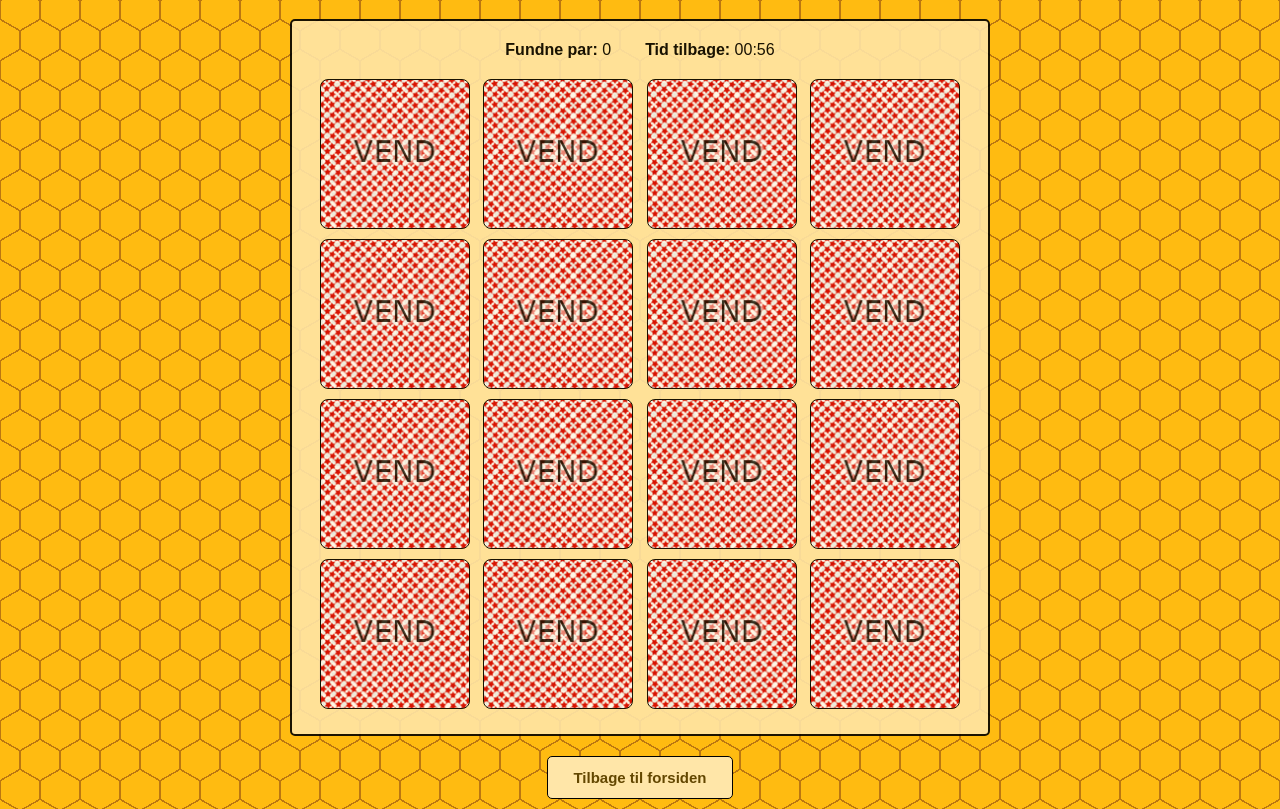
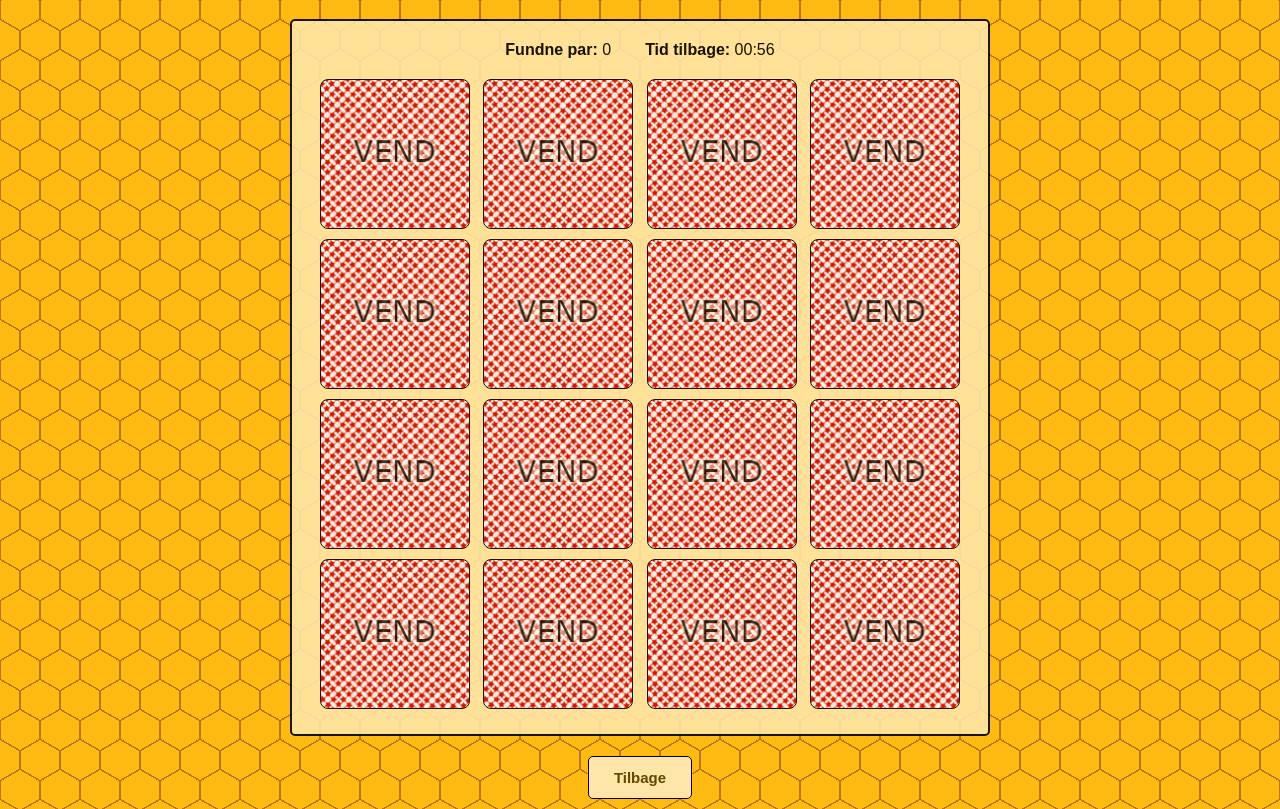
Before and after one commit to dani832m/Vendespil_v2, a plain HTML site: page index.html in a window 1280 px wide. Shown: the part 80-889 px from the top of the page. Drawn offline with Linux system fonts and the light colour scheme.

Commit message:
Lille ændring

```diff
--- a/index.html
+++ b/index.html
@@ -20,7 +20,7 @@
         <script src="memoryscript.js"></script>
     </div>
     <form>
-        <button class="goBackBtn" formaction="http://www.mambojambo.dk">Tilbage til forsiden</button>
+        <button class="goBackBtn" formaction="http://www.google.com">Tilbage</button>
     </form>
 </body>
 </html>
```
